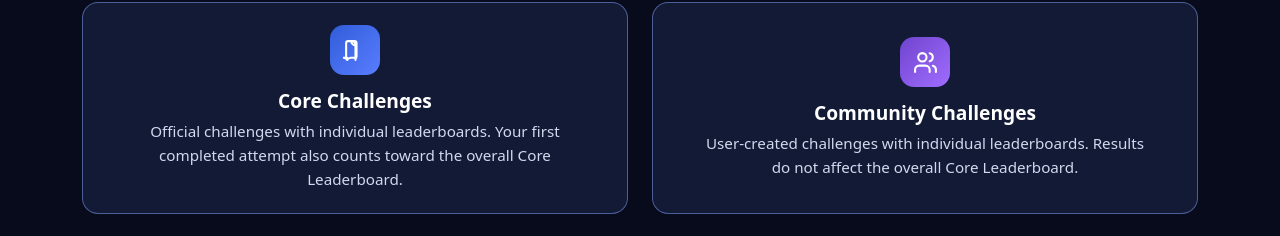
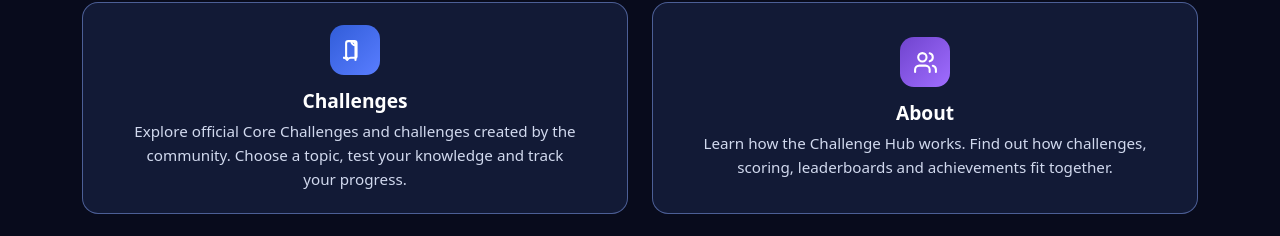
Before and after one commit to Kenihski/GamificationPlatformSPA, a React (Vite) app in the folder client/: page / in a window 1280 px wide. Shown: the part 1027-1263 px from the top of the page. Built offline with nearby package versions, Linux system fonts and the light colour scheme; no server answers.

Commit message:
feat(spa-home): match Freyr Challenges and About cards

```diff
--- a/client/src/home/HomePage.tsx
+++ b/client/src/home/HomePage.tsx
@@ -175,17 +175,17 @@ const HomePage = () => {
 
         <Row className="g-4">
           <FeatureCard
-            title="Core Challenges"
-            description="Official challenges with individual leaderboards. Your first completed attempt also counts toward the overall Core Leaderboard."
+            title="Challenges"
+            description="Explore official Core Challenges and challenges created by the community. Choose a topic, test your knowledge and track your progress."
             to="/challenges"
             color="blue"
             icon={<BookIcon />}
           />
 
           <FeatureCard
-            title="Community Challenges"
-            description="User-created challenges with individual leaderboards. Results do not affect the overall Core Leaderboard."
-            to="/challenges"
+            title="About"
+            description="Learn how the Challenge Hub works. Find out how challenges, scoring, leaderboards and achievements fit together."
+            to="/about"
             color="purple"
             icon={<UsersIcon />}
           />
```
